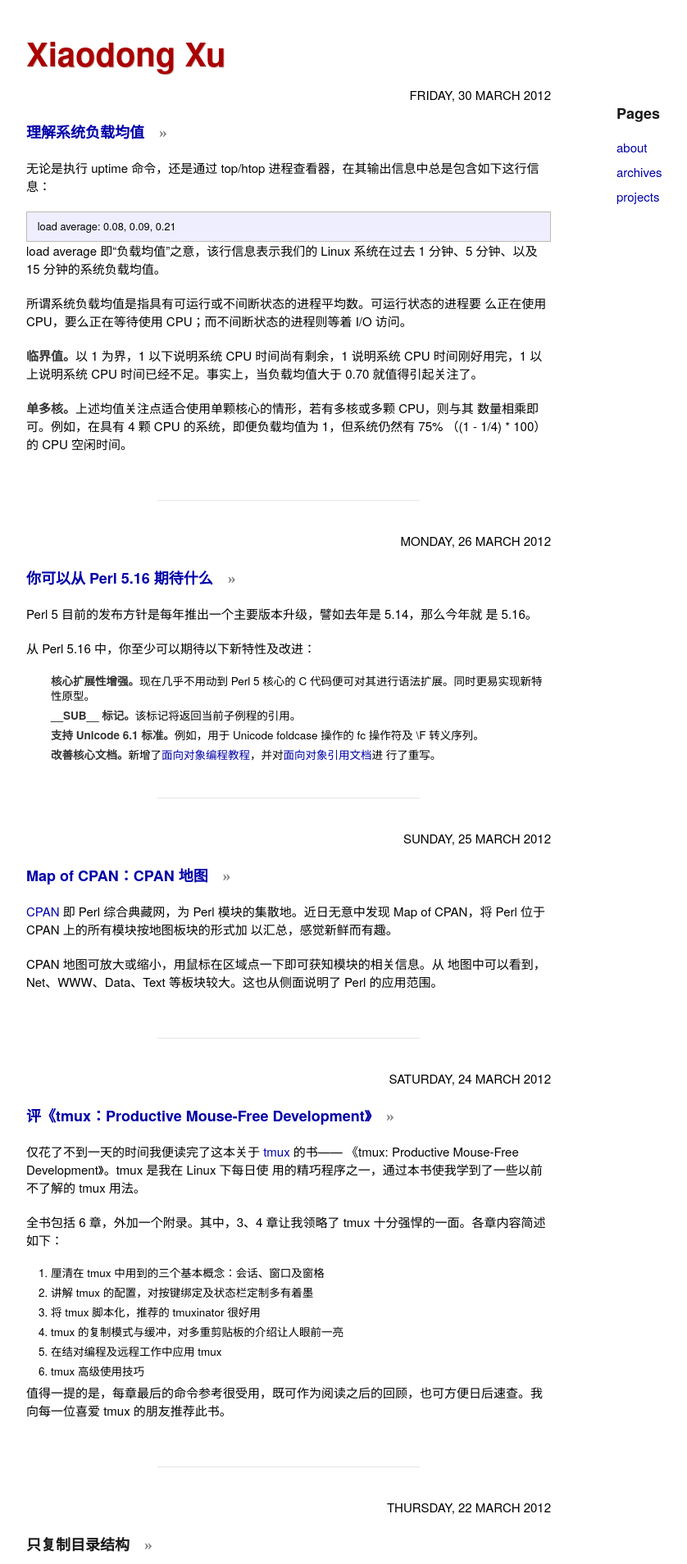
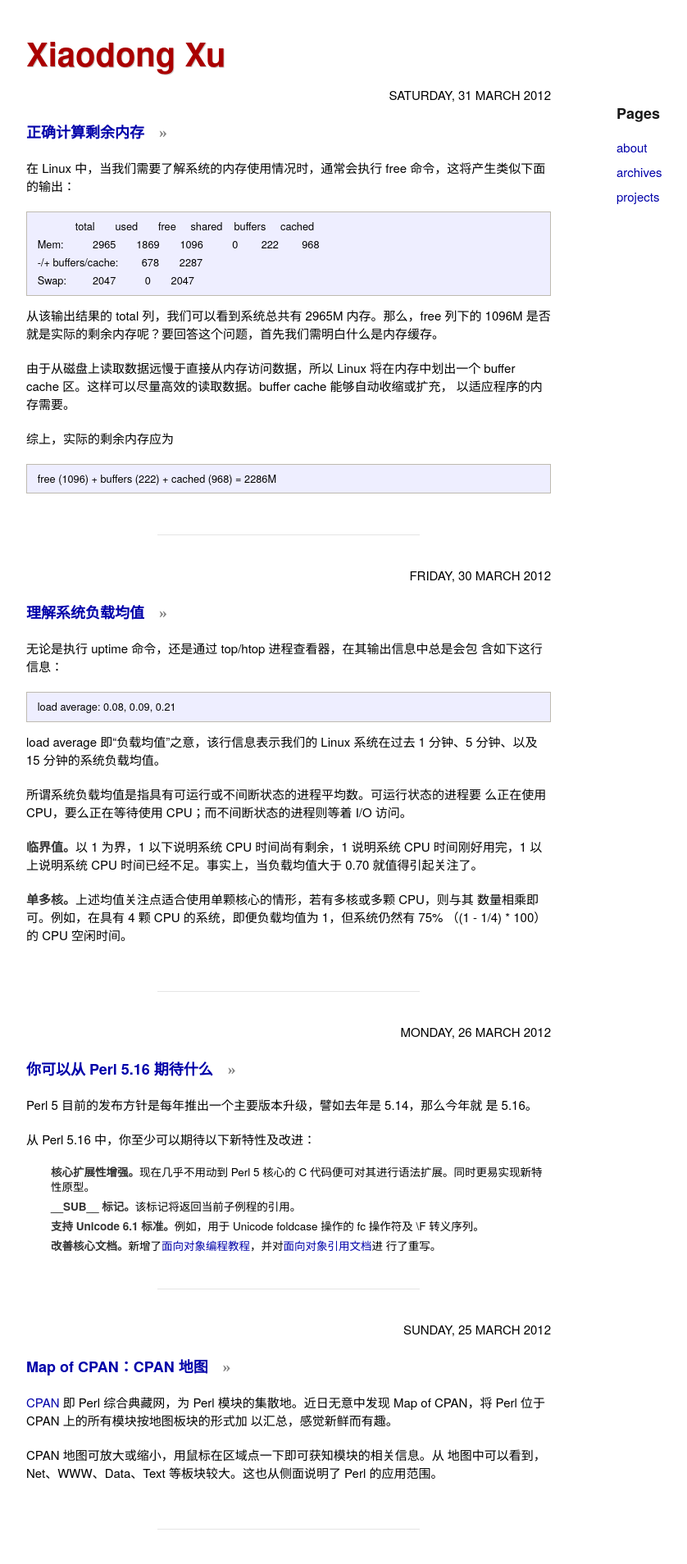
Before and after one commit to xuxiaodong/xuxiaodong.github.com, a Jekyll site: the page built from index.html, in a window 1280 px wide. Shown: the top 1908 px of the page at 82% size, without its empty margins (138-976 px from the left). Built offline with Jekyll 4.4.1, drawn with Linux system fonts in a browser that asks for light colours; Markdown is read by kramdown in place of the engine named in the settings.

Commit message:
add new post

```diff
--- a/_posts/2012-03-30-understanding-load-average.markdown
+++ b/_posts/2012-03-30-understanding-load-average.markdown
@@ -5,8 +5,8 @@ date: 2012-03-30 21:23
 post-link: http://blog.scoutapp.com/articles/2009/07/31/understanding-load-averages
 ---
 
-无论是执行 uptime 命令，还是通过 top/htop
-进程查看器，在其输出信息中总是包含如下这行信息：
+无论是执行 uptime 命令，还是通过 top/htop 进程查看器，在其输出信息中总是会包
+含如下这行信息：
 
     load average: 0.08, 0.09, 0.21
 
--- /dev/null
+++ b/_posts/2012-03-31-free-memory.markdown
@@ -0,0 +1,25 @@
+---
+layout: post
+title: 正确计算剩余内存
+date: 2012-03-31 20:39
+post-link: http://blog.scoutapp.com/articles/2010/10/06/determining-free-memory-on-linux
+---
+
+在 Linux 中，当我们需要了解系统的内存使用情况时，通常会执行 free
+命令，这将产生类似下面的输出：
+
+                 total       used       free     shared    buffers     cached
+    Mem:          2965       1869       1096          0        222        968
+    -/+ buffers/cache:        678       2287
+    Swap:         2047          0       2047
+
+从该输出结果的 total 列，我们可以看到系统总共有 2965M 内存。那么，free 列下的
+1096M 是否就是实际的剩余内存呢？要回答这个问题，首先我们需明白什么是内存缓存。
+
+由于从磁盘上读取数据远慢于直接从内存访问数据，所以 Linux 将在内存中划出一个
+buffer cache 区。这样可以尽量高效的读取数据。buffer cache 能够自动收缩或扩充，
+以适应程序的内存需要。
+
+综上，实际的剩余内存应为
+
+    free (1096) + buffers (222) + cached (968) = 2286M
--- a/css/layout.css
+++ b/css/layout.css
@@ -157,6 +157,7 @@ code {
   background-color: #eef;
   font-size: 85%;
   display: block;
+  margin: 1em 0em 1em 0em;
   padding: 0.5em 1em;
   border: 1px solid #bebab0;
 }
```
